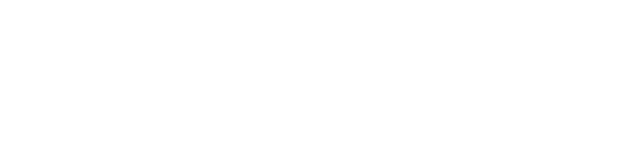
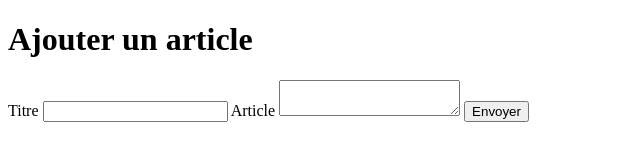
Before and after one commit to artzemou/hello-word, a website: page public/index.html in a window 1280 px wide. Shown: the whole page, without its empty margins (0-640 px from the left). Drawn offline with Linux system fonts and the light colour scheme.

Commit message:
Ajout d'un formulaire sur la page d'index pour envoyer les données d'un article en base de données

```diff
--- a/public/index.html
+++ b/public/index.html
@@ -8,6 +8,16 @@
 </head>
 
 <body>
+  <h1>Ajouter un article</h1>
+
+
+  <form action="/addArticle" method="POST">
+    <label for="title">Titre</label>
+    <input id="title" type="text" name="title">
+    <label for="article">Article</label>
+    <textarea id="article" name="article"></textarea>
+    <input type="submit" value="Envoyer">
+  </form>
 
 </body>
 
```
